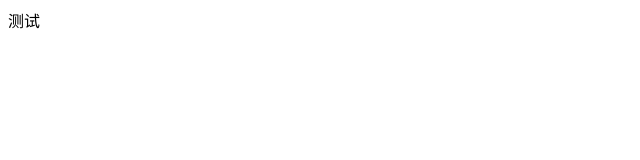
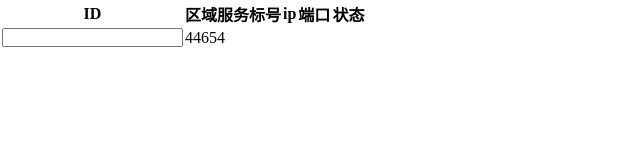
Before and after one commit to qiuyuya/test, a plain HTML site: page text.html in a window 1280 px wide. Shown: the whole page, without its empty margins (0-640 px from the left). Drawn offline with Linux system fonts and the light colour scheme.

Commit message:
tabel表格

```diff
--- a/text.html
+++ b/text.html
@@ -1,11 +1,91 @@
 <!DOCTYPE html>
 <html lang="en">
+
 <head>
     <meta charset="UTF-8">
     <meta name="viewport" content="width=device-width, initial-scale=1.0">
     <title>Document</title>
 </head>
+    <style>
+        *{
+            margin: 0;
+            padding: 0;
+        }
+    </style>
 <body>
-    <span>测试</span>
+
+
+
+    <table id="example1" class="table table-bordered table-striped text-center">
+        <thead>
+            <tr>
+                <th>ID</th>
+                <th>区域服务标号</th>
+                <th>ip</th>
+                <th>端口</th>
+                <th>状态</th>
+                <th></th>
+            </tr>
+        </thead>
+        <tbody>
+            <tr >
+                <td ><input type="text"></td>
+                <td ><p contenteditable="true">44654</p></td>
+                <td></td>
+                <td ></td>
+                <td ></td>
+            </tr>
+        </tbody>
+    </table>
 </body>
+
 </html>
+<script>
+    var arr = ["A", "B", "C", "D"]
+    console.log(arr.indexOf('d'))
+    console.log(arr.slice(0, 3))
+    console.log(arr.slice(3))
+
+
+    var result = [
+        {
+            subject: 'math',
+            score1: 88
+        },
+        {
+            subject: 'chinese',
+            score2: 95
+        },
+        {
+            subject: 'english',
+            score3: 80
+        }
+    ]
+    var resultComput = function (n) {
+        for (var i = 0; i < n.length; i++) {
+            // return
+        }
+        console.log(n[0].score1 + n[1].score2 + n[2].score3)
+    }
+    resultComput(result)
+    // for (var i = 0; i < result.length; i++) {
+    //     // return true
+    // }
+    // console.log(result[0].score1 + result[1].score2 + result[2].score3)
+    // console.log(result)
+
+
+    // var sum = result.reduce(function (prev, cur) {
+    //     // console.log(prev)
+    //     var arr = []
+
+    //     // console.log(cur)
+    //     arr.push(cur.score)
+    //     // console.log(arr)
+    //     for(var i = 0;i<=arr.length;i++){
+
+    //         console.log(arr)
+    //     }
+    // }, 0);
+    // console.log(sum)
+</script>
```
